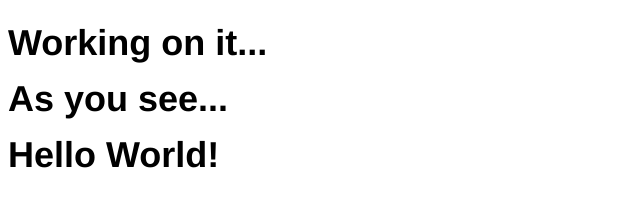
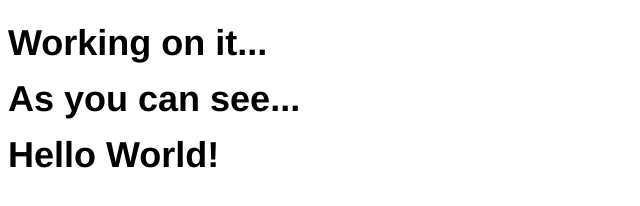
Before and after one commit to askbeka/askbeka, a plain HTML site: page index.html in a window 1280 px wide. Shown: the whole page, without its empty margins (0-640 px from the left). Drawn offline with Linux system fonts and the light colour scheme.

Commit message:
Update index.html

```diff
--- a/index.html
+++ b/index.html
@@ -26,7 +26,7 @@
 <body>
 <h2>Working on it...</h2>
 
-<h2>As you see...</h2>
+<h2>As you can see...</h2>
 
 <h2>Hello World!</h2>
 </body>
```
